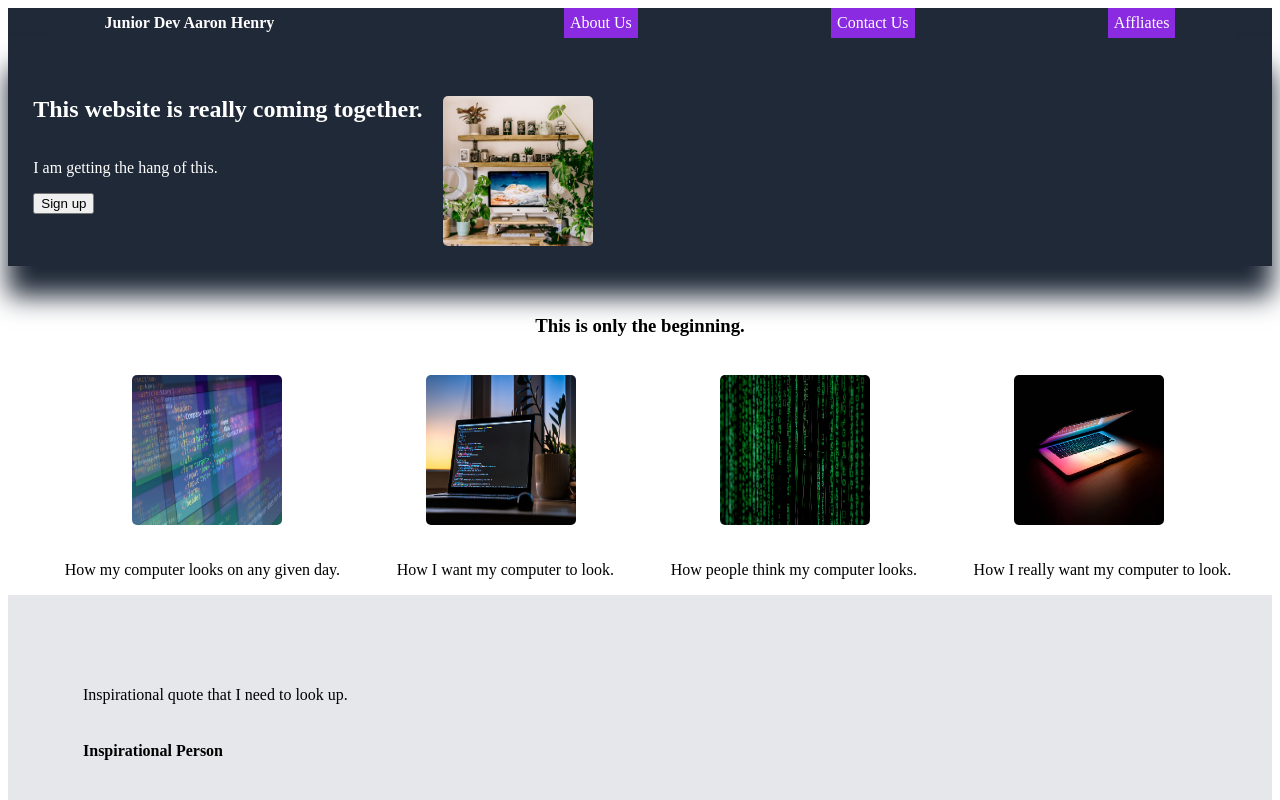
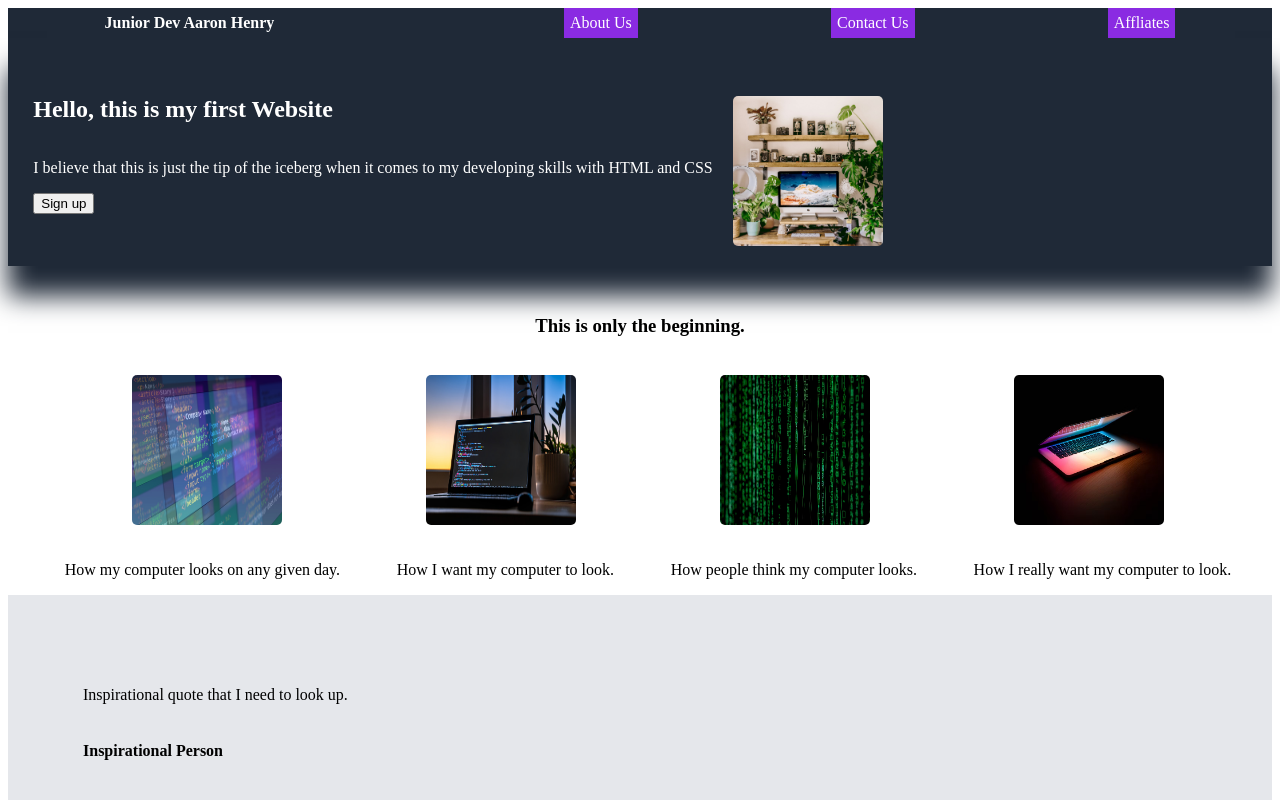
Before and after one commit to aaronhenry1994/project-landingpage, a plain HTML site: page index.html in a window 1280 px wide. Shown: the top 800 px of the page. Drawn offline with Linux system fonts and the light colour scheme.

Commit message:
Updated some text.

```diff
--- a/index.html
+++ b/index.html
@@ -17,8 +17,8 @@
             </div>
         <div class="section1">
             <div class="section1text"></div>
-                <div class="section1textheader"><h2>This website is really coming together.</h2></div>
-                <div class="section1text"><p>I am getting the hang of this.</p></div>
+                <div class="section1textheader"><h2>Hello, this is my first Website</h2></div>
+                <div class="section1text"><p>I believe that this is just the tip of the iceberg when it comes to my developing skills with HTML and CSS</p></div>
                 <div class="button1"><button>Sign up</button></div>
             <div class="section1image"></div>
                 <div class="section1image1"><img src="images/greenery.jpeg" alt="Green Office Space"></div>
```
